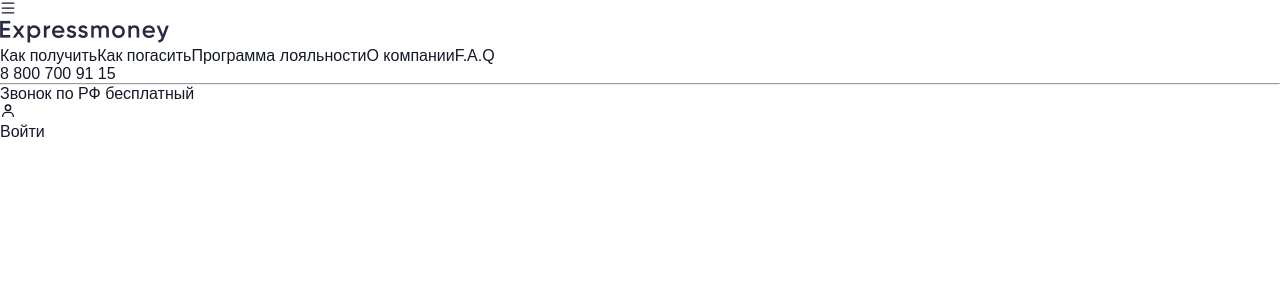
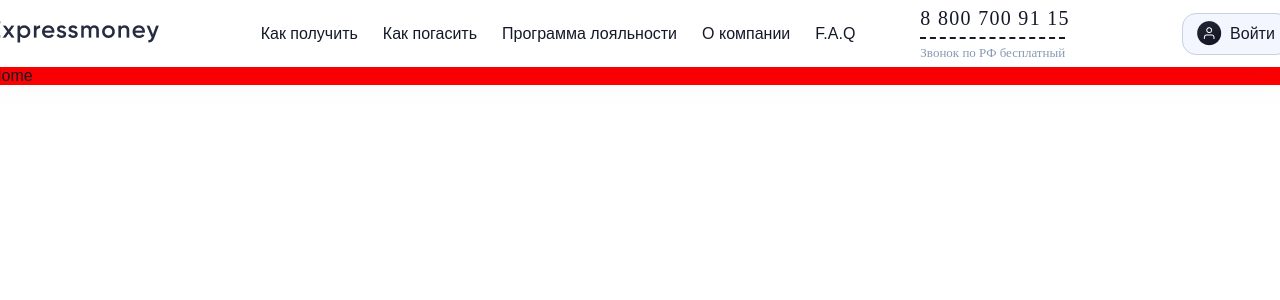
Before and after one commit to Bekhzod2002/expressmoney, a React (Create React App) app: page / in a window 1280 px wide. Shown: the top 300 px of the page. Built offline with nearby package versions, Linux system fonts and the light colour scheme.

Commit message:
afnkfsdj

```diff
--- a/src/components/App/App.js
+++ b/src/components/App/App.js
@@ -1,18 +1,34 @@
 import React from "react";
 import Header from "../Header/Header";
+import Home from '../../pages/Home/Home';
 import { Routes, Route } from "react-router-dom";
+import styled from "styled-components";
 import "./App.scss";
-import Home from "../../Pages/Home/Home";
+
+const AppContainer = styled.div`
+  width: 100%;
+  height: auto;
+  max-width: 1600px;
+  margin: 0 auto;
+  display: grid;
+  justify-content: flex-start;
+  background: red;
+  justify-content: center;
+`;
+
+const AppHomecontainer = styled.div`
+  width: 100%;
+  height: auto;
+`
 
 function App() {
   return (
-    <div className="App">
-      <div className="home">
-        <div className="home__container">
+
+        <AppContainer className="home__container">
           <Header/>
-          <div className="home__wrapper">
+          <AppHomecontainer className="home__wrapper">
             <Routes>
-                <Route/>
+                <Route path="/" element={ <Home/> }/>
                 <Route/>
                 <Route/>
                 <Route/>
@@ -21,10 +37,8 @@
             </Routes>
 
 
-          </div>
-        </div>
-      </div>
-    </div>
+          </AppHomecontainer>
+        </AppContainer>
   );
 }
 
--- a/src/components/Header/Header.jsx
+++ b/src/components/Header/Header.jsx
@@ -1,33 +1,37 @@
 import {AiOutlineMenu} from 'react-icons/ai';
 import {BiUser} from 'react-icons/bi';
 import expressmoney from '../../Assets/images/Expressmoney.png';
+import user from '../../Assets/images/Group 28.png';
 import './header.scss';
 import { Link } from "react-router-dom";
 
 const Header = () => {
     return(
         <div className="header">
-            <div className="header_container">
+            <div className="header__container">
                 <div className="menuicon">
                     <AiOutlineMenu/>
                 </div>
                 <div className="logoimg">
                     <img src={expressmoney} alt="Expressmoney" />
                 </div>
-                <div className="menu">
-                    <a><Link>Как получить</Link></a>
-                    <a><Link>Как погасить</Link></a>
-                    <a><Link>Программа лояльности</Link></a>
-                    <a><Link>О компании</Link></a>
-                    <a><Link>F.A.Q</Link></a>
+                <div className='menu'>
+                    <div className="menulinks">
+                        <a className='item' ><Link>Как получить</Link></a>
+                        <a className='item'><Link>Как погасить</Link></a>
+                        <a className='item'><Link>Программа лояльности</Link></a>
+                        <a className='item'><Link>О компании</Link></a>
+                        <a className='item'><Link>F.A.Q</Link></a>
+                    </div>
+                    <div className='contact__us'>
+                        <p className='phonenumber'>8 800 700 91 15</p>
+                        <hr className='line' />
+                        <p className='freecall'>Звонок по РФ бесплатный</p>
+                    </div>
                 </div>
-                <div>
-                    <p>8 800 700 91 15</p>
-                    <hr />
-                    <p>Звонок по РФ бесплатный</p>
-                </div>
+
                 <div className="log_in">
-                    <BiUser/>
+                    <img src={user} alt="user" />
                     <p>Войти</p>
                 </div>
             </div>
--- a/src/components/Header/header.scss
+++ b/src/components/Header/header.scss
@@ -0,0 +1,101 @@
+.header{
+    width: 100%;
+    height: 67px;
+    background: #FFFFFF;
+    box-shadow: 0px 10px 40px rgba(2, 16, 91, 0.05);
+    display: flex;
+    align-items: center;
+    .header__container{
+        width: 1300px;
+        display: flex;
+        gap: 45px;
+        justify-content: space-between;
+        align-items: center;
+        .menuicon{
+            display: none;
+        }
+
+        .logoimg{
+            align-items: center;
+        }
+
+        .menu{
+            display: flex;
+            gap: 65px;
+            align-items: center;
+            .menulinks{
+                display: flex;
+                gap: 25px;
+                .item{
+                    font-family: 'Manrope';
+                    font-style: normal;
+                    font-weight: 400;
+                    font-size: 16px;
+                    line-height: 22px;
+                    text-align: center;
+                    flex: none;
+                    order: 0;
+                    flex-grow: 0;
+                }:focus{
+                    color: #005CEA;
+                }
+            }
+            .contact__us{
+                display: grid;
+                gap: 5px;
+                .phonenumber{
+                    font-family: 'Manrope';
+                    font-style: normal;
+                    font-weight: 500;
+                    font-size: 20px;
+                    line-height: 27px;
+                    letter-spacing: 0.065em;
+                    flex: none;
+                    order: 0;
+                    flex-grow: 0;
+                }
+                .line{
+                    width: 145px;
+                    padding: 0;
+                    height: 0;
+                    border: none;
+                    border-top: 2px dashed;
+                }
+                .freecall{
+                    width: 160px;
+                    font-family: 'Manrope';
+                    font-style: normal;
+                    font-weight: 400;
+                    font-size: 13px;
+                    line-height: 18px;
+                    color: #8899B4;
+                    flex: none;
+                    order: 2;
+                    flex-grow: 0;
+                }
+            }
+        }
+        .log_in{
+            box-sizing: border-box;
+            display: flex;
+            flex-direction: row;
+            justify-content: center;
+            align-items: center;
+            padding: 9px 15px;
+            gap: 8px;
+            width: 108px;
+            height: 42px;
+            left: 1291.65px;
+            top: 12.5px;
+            background: #F3F6FF;
+            border: 1px solid #C6D1E1;
+            border-radius: 14px;
+            .usericon{
+                width: 24px;
+                height: 24px;
+                border-radius: 20px;
+                color: #FFFFFF;
+            }
+        }
+    }
+}
--- a/src/pages/Home/Home.jsx
+++ b/src/pages/Home/Home.jsx
@@ -1,5 +1,6 @@
 import React from "react";
 import "./Home.scss";
+
 const Home = () => {
   return <div>Home</div>;
 };
```
Also changed, not shown: src/Assets/images/Group 28.png (added).
